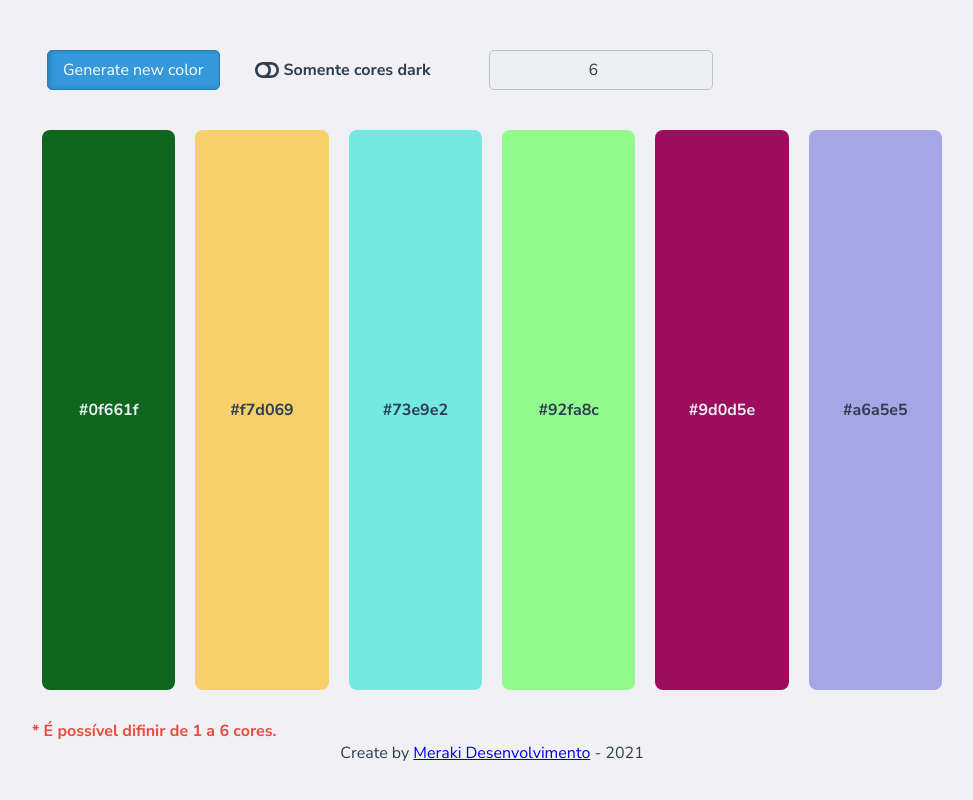
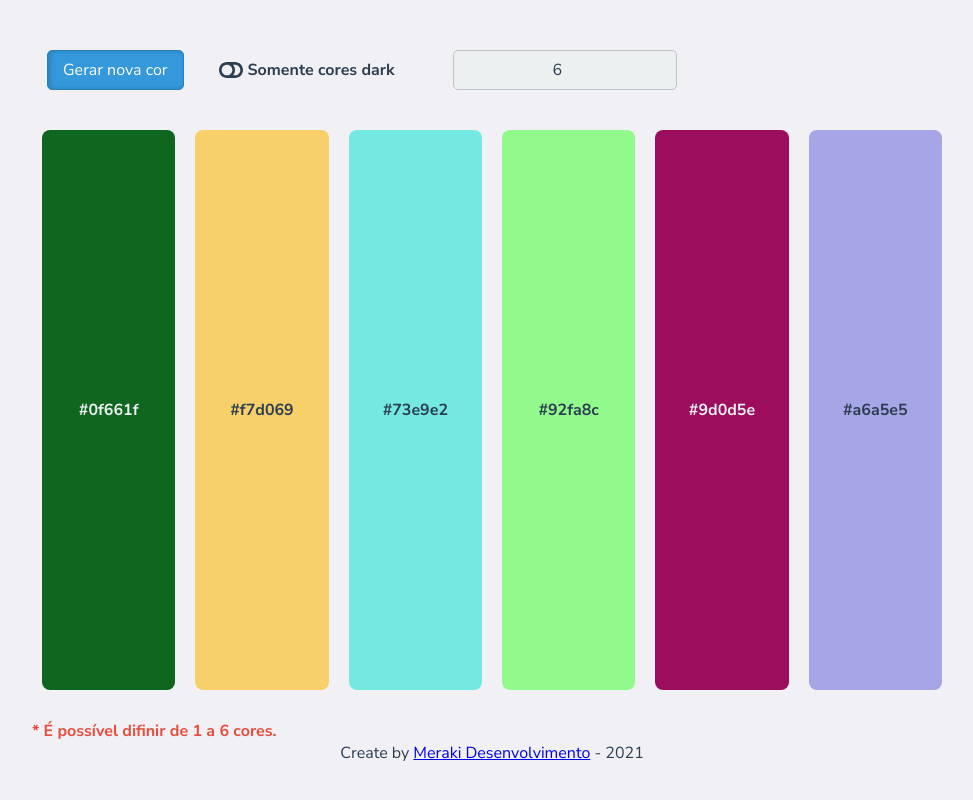
Before and after one commit to ajjunior33/the-colors, a React (Create React App) app: page / in a window 1280 px wide. Shown: the top 800 px of the page, without its empty margins (148-1121 px from the left). Built offline with nearby package versions, Linux system fonts and the light colour scheme.

Commit message:
Tradução do botão .

```diff
--- a/src/App.js
+++ b/src/App.js
@@ -85,7 +85,7 @@ function App() {
             inputColor="#3498db"
             color="#FFFFFF"
           >
-            Generate new color
+            Gerar nova cor
           </Button>
         </div>
 
```
